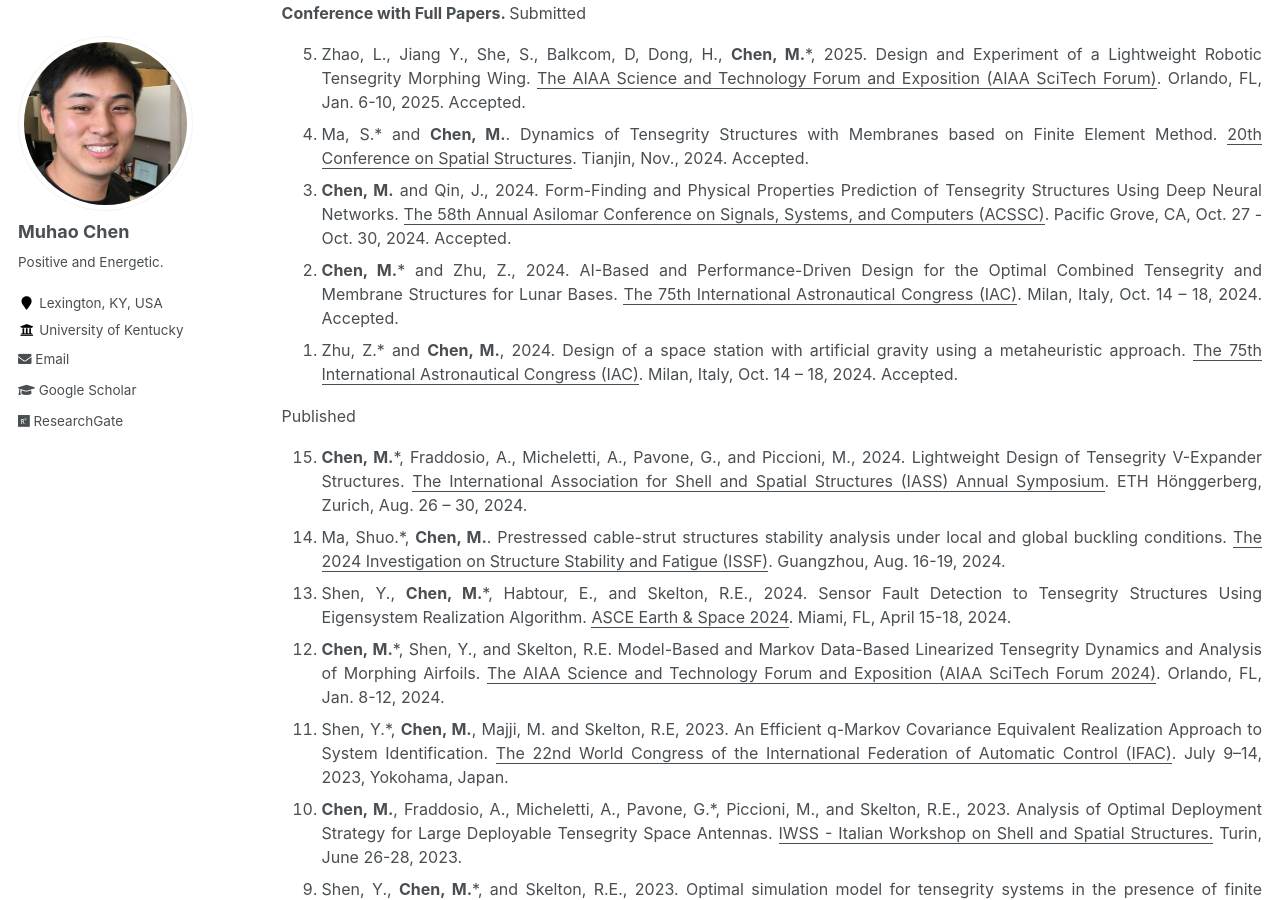
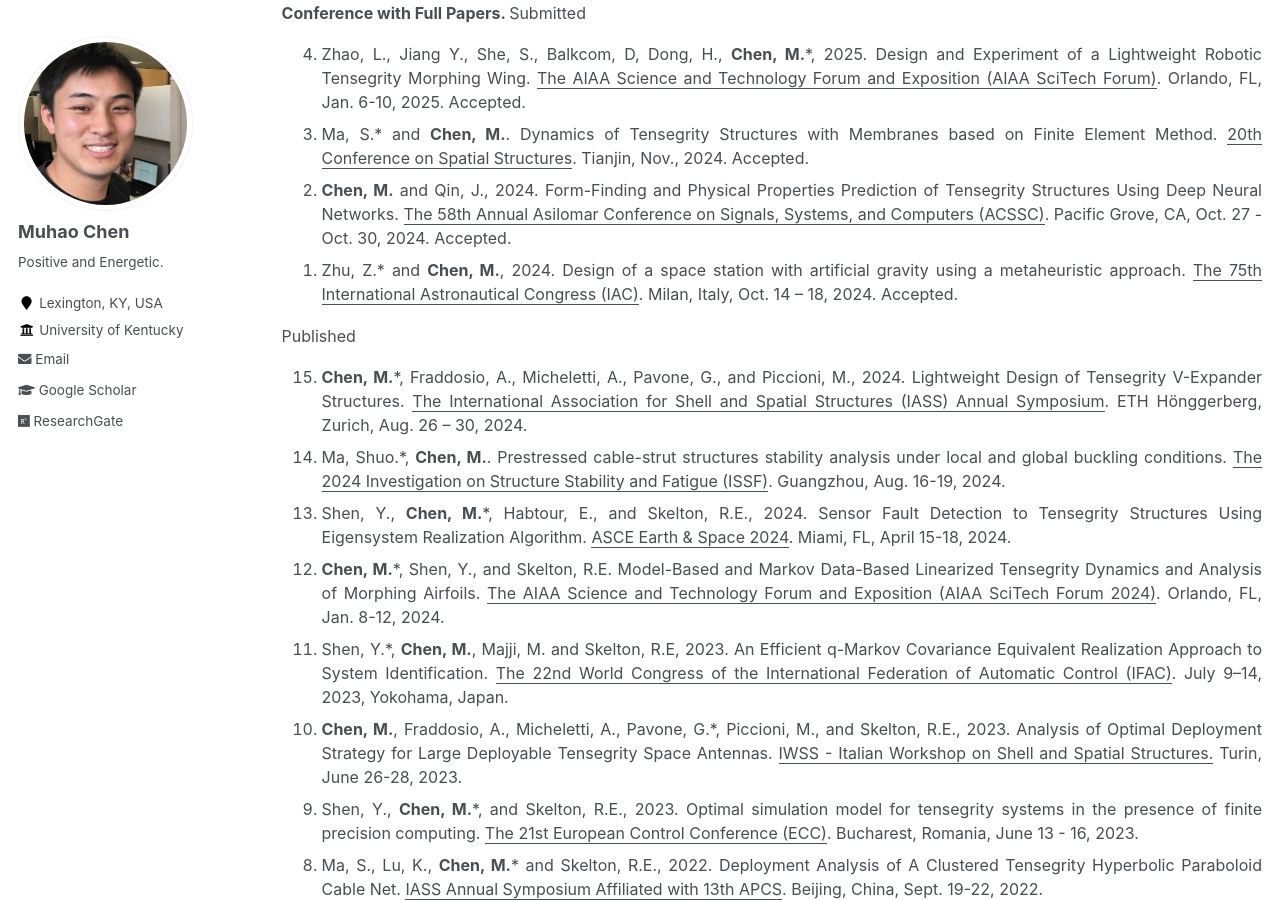
Before and after one commit to Muhao-Chen/muhao-chen.github.io, a Jekyll site: the page built from _pages/publication.md, in a window 1280 px wide and 900 px high, scrolled down 2517 px. Built offline with Jekyll 4.4.1, drawn with Linux system fonts in a browser that asks for light colours.

Commit message:
Update publication.md

```diff
--- a/_pages/publication.md
+++ b/_pages/publication.md
@@ -83,7 +83,7 @@ Submitted
 <!-- <li> Xu, Y., <strong>Chen, M.</strong>*, 2024. The Minimal Mass Tensegrity Solutions to Compressive and Tensile Loads. <u>International Mechanical Engineering Congress & Exposition (IMECE)</u>. Portland, OR, Nov. 17 – 21, 2024. Submitted. </li> -->
 <li> Ma, S.* and <strong>Chen, M.</strong>. Dynamics of Tensegrity Structures with Membranes based on Finite Element Method. <u>20th Conference on Spatial Structures</u>. Tianjin, Nov., 2024. Accepted.</li>
 <li> <strong>Chen, M.</strong> and Qin, J., 2024. Form-Finding and Physical Properties Prediction of Tensegrity Structures Using Deep Neural Networks. <u>The 58th Annual Asilomar Conference on Signals, Systems, and Computers (ACSSC)</u>. Pacific Grove, CA, Oct. 27 - Oct. 30, 2024. Accepted.</li>
-<li><strong>Chen, M.</strong>* and Zhu, Z., 2024. AI-Based and Performance-Driven Design for the Optimal Combined Tensegrity and Membrane Structures for Lunar Bases. <u>The 75th International Astronautical Congress (IAC)</u>. Milan, Italy, Oct. 14 – 18, 2024. Accepted. </li>
+<!-- <li><strong>Chen, M.</strong>* and Zhu, Z., 2024. AI-Based and Performance-Driven Design for the Optimal Combined Tensegrity and Membrane Structures for Lunar Bases. <u>The 75th International Astronautical Congress (IAC)</u>. Milan, Italy, Oct. 14 – 18, 2024. Accepted. </li> -->
 <li>Zhu, Z.* and <strong>Chen, M.</strong>, 2024. Design of a space station with artificial gravity using a metaheuristic approach. <u>The 75th International Astronautical Congress (IAC)</u>. Milan, Italy, Oct. 14 – 18, 2024. Accepted. </li>
 <!-- <li> Chen, Y., <strong>Chen, M.</strong>, Xia, X.*, Hermanson, J.C., and Qi, F. An Efficient Approach to Solving the Coagulation Population Balance Equation through Weighted Particle Reconstruction. <u>The 16th International Conference on Gas-Liquid and Gas–Liquid–Solid Reactor Engineering (GLS-16)</u>. Dresden, Germany, Sept. 2-5, 2024. Accepted.</li> -->
 <!-- <li><strong>Chen, M.</strong>*, Shen, Y., and Skelton, R.E. The Optimal Dynamical Model for 3D Tensegrity Morphing Airfoils. <u>ASCE Earth & Space 2024</u>. April 15-18, 2024, Miami, FL.</li> -->
```
